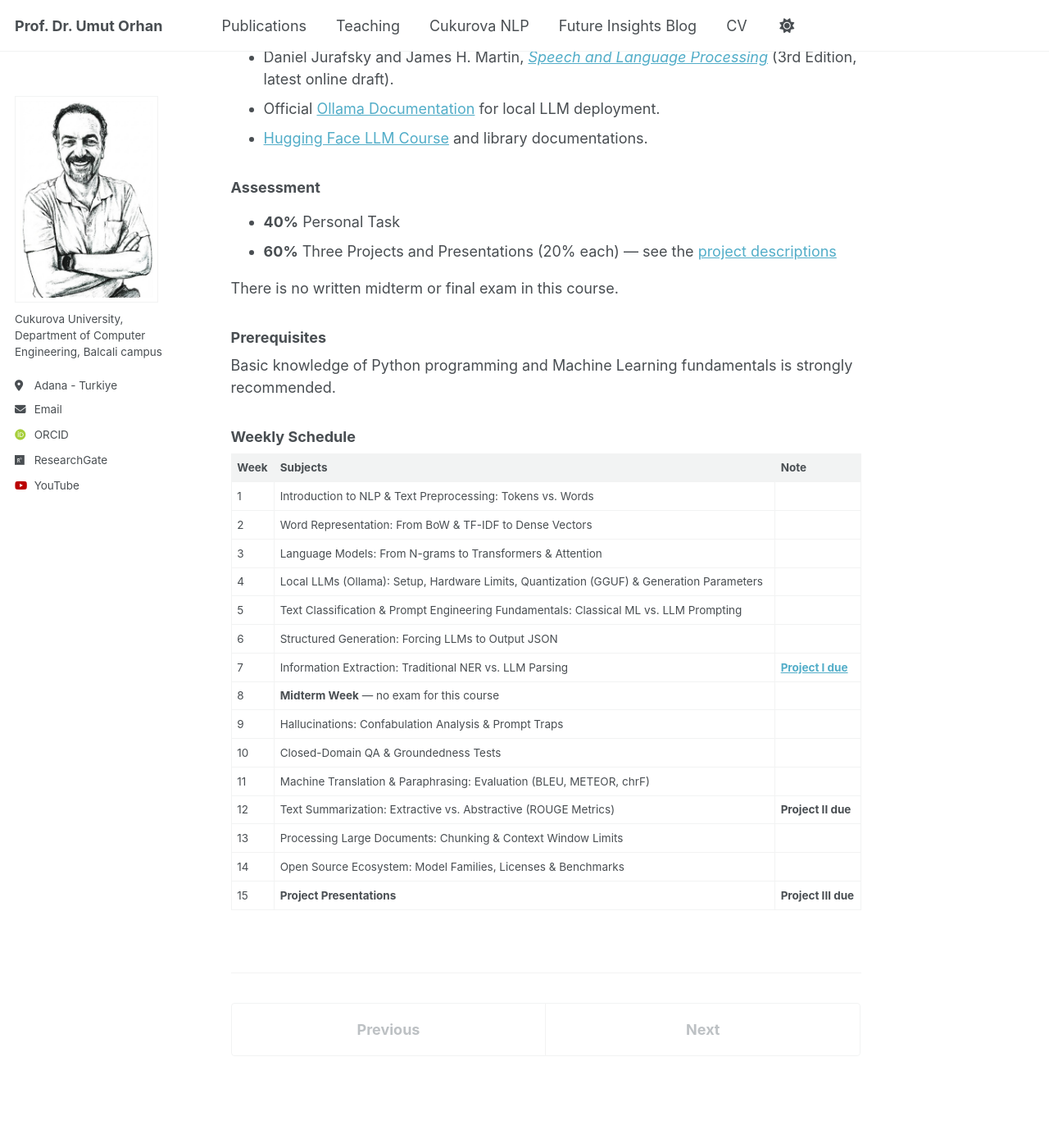
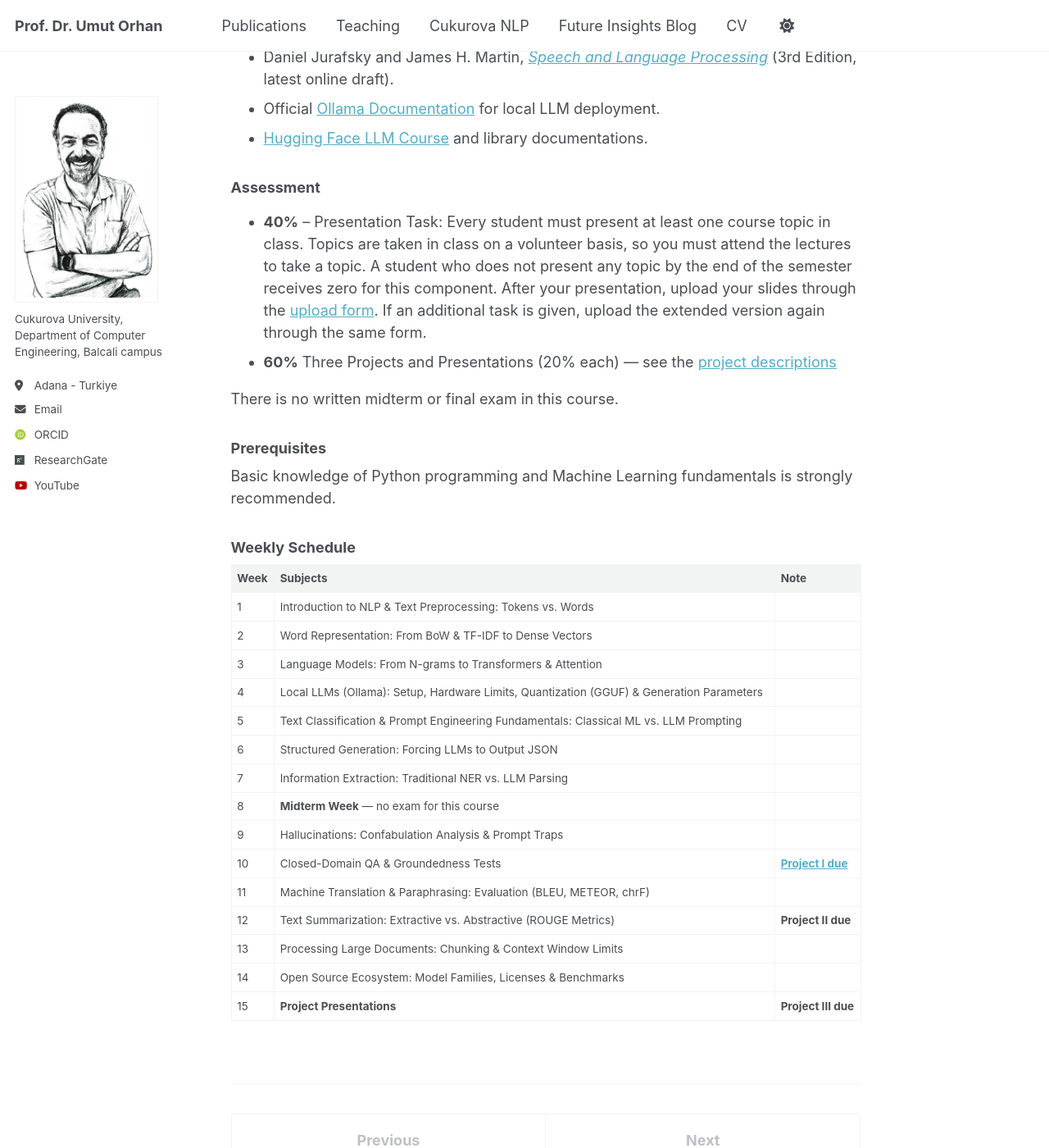
Before and after one commit to uorhan/uorhan.github.io, a Jekyll site: the page built from _teaching/NLP.md, in a window 1280 px wide and 1400 px high, scrolled down 498 px. Shown: the whole window at 82% size. Built offline with Jekyll 4.4.1, drawn with Linux system fonts in a browser that asks for light colours; some web fonts are replaced.

Commit message:
Revise assessment and project deadlines in NLP.md
Updated assessment details and project due dates in NLP course documentation.

```diff
--- a/_teaching/NLP.md
+++ b/_teaching/NLP.md
@@ -16,7 +16,7 @@ The primary objective of this course is to introduce classical Natural Language
 - [Hugging Face LLM Course](https://huggingface.co/learn/llm-course) and library documentations.
 
 ### Assessment
-- **40%** Personal Task <!-- TODO: add a short description or a link, e.g. /files/NLP-Personal-Task -->
+- **40%** – Presentation Task: Every student must present at least one course topic in class. Topics are taken in class on a volunteer basis, so you must attend the lectures to take a topic. A student who does not present any topic by the end of the semester receives zero for this component. After your presentation, upload your slides through the [upload form](https://forms.gle/KY55TRWjmc3bHwm48). If an additional task is given, upload the extended version again through the same form.
 - **60%** Three Projects and Presentations (20% each) — see the [project descriptions](/files/NLP-Projects)
 
 There is no written midterm or final exam in this course.
@@ -34,10 +34,10 @@ Basic knowledge of Python programming and Machine Learning fundamentals is stron
 | 4 | Local LLMs (Ollama): Setup, Hardware Limits, Quantization (GGUF) & Generation Parameters |  |
 | 5 | Text Classification & Prompt Engineering Fundamentals: Classical ML vs. LLM Prompting |  |
 | 6 | Structured Generation: Forcing LLMs to Output JSON |  |
-| 7 | Information Extraction: Traditional NER vs. LLM Parsing | [**Project I due**](/files/NLP-Project-1) |
+| 7 | Information Extraction: Traditional NER vs. LLM Parsing | |
 | 8 | **Midterm Week** — no exam for this course |  |
 | 9 | Hallucinations: Confabulation Analysis & Prompt Traps |  |
-| 10 | Closed-Domain QA & Groundedness Tests |  |
+| 10 | Closed-Domain QA & Groundedness Tests | [**Project I due**](/files/NLP-Project-1) |
 | 11 | Machine Translation & Paraphrasing: Evaluation (BLEU, METEOR, chrF) |  |
 | 12 | Text Summarization: Extractive vs. Abstractive (ROUGE Metrics) | **Project II due** |
 | 13 | Processing Large Documents: Chunking & Context Window Limits |  |
```
